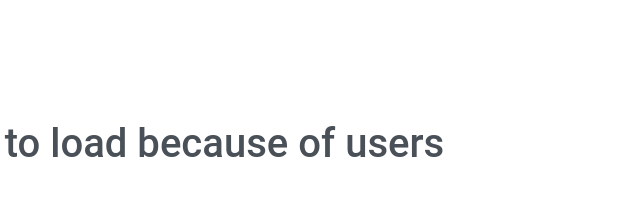
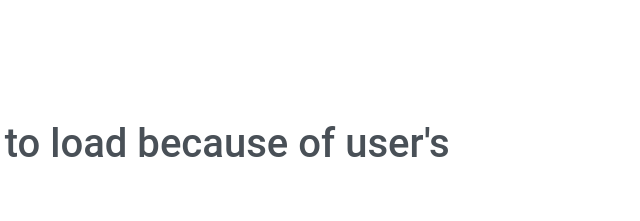
Before and after one commit to NirmitSachde/NirmitSachde.github.io, a plain HTML site: page surfwave blog.html in a window 1280 px wide. Shown: the part 900-1121 px from the top of the page, 634-1274 px from the left. Drawn offline with Linux system fonts and the light colour scheme.

Commit message:
4th commit

```diff
--- a/surfwave blog.html
+++ b/surfwave blog.html
@@ -97,7 +97,7 @@
         <div class="portfolio-single-wrap unslate_co--section" id="portfolio-single-section">
           <div class="portfolio-single-inner">
             <h2 class="heading-portfolio-single-h2">SURFWAVE</h2>
-            <h1>* Some designs may take time to load because of users network settings.</h1>
+            <h1>* Some designs may take time to load because of user's network settings.</h1>
 
             <div class="row gutter-v4 align-items-stretch mb-5">
               <div class="col-sm-6 col-md-6 col-lg-4 blog-post-entry">
```
